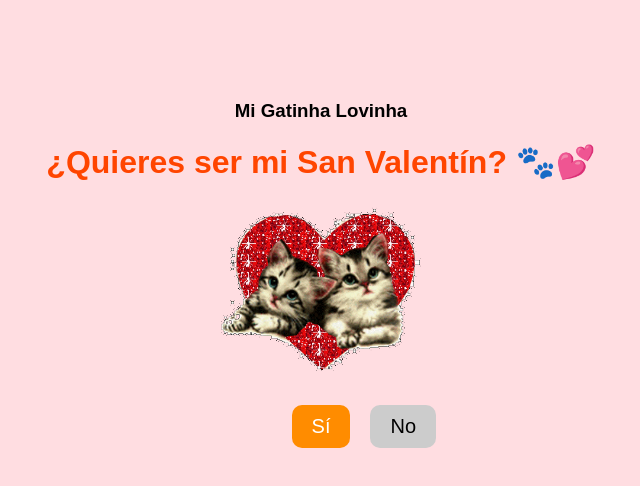
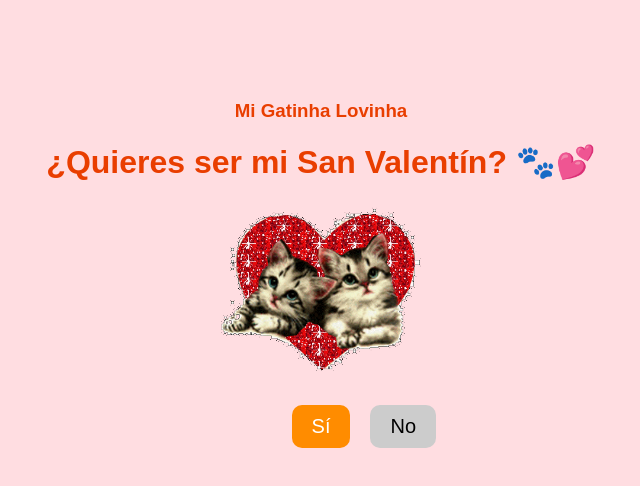
Before and after one commit to arieljoffre/invitacion, a plain HTML site: page index.html in a window 1280 px wide. Shown: the whole page, without its empty margins (319-959 px from the left). Drawn offline with Linux system fonts and the light colour scheme.

Commit message:
Update index.html

```diff
--- a/index.html
+++ b/index.html
@@ -16,7 +16,10 @@
             margin-top: 100px;
         }
         h1 {
-            color: #ff4500;
+            color: #e93e00;
+        }
+        h3 {
+            color: #e93e00;
         }
         .cat img {
             width: 200px;
```
